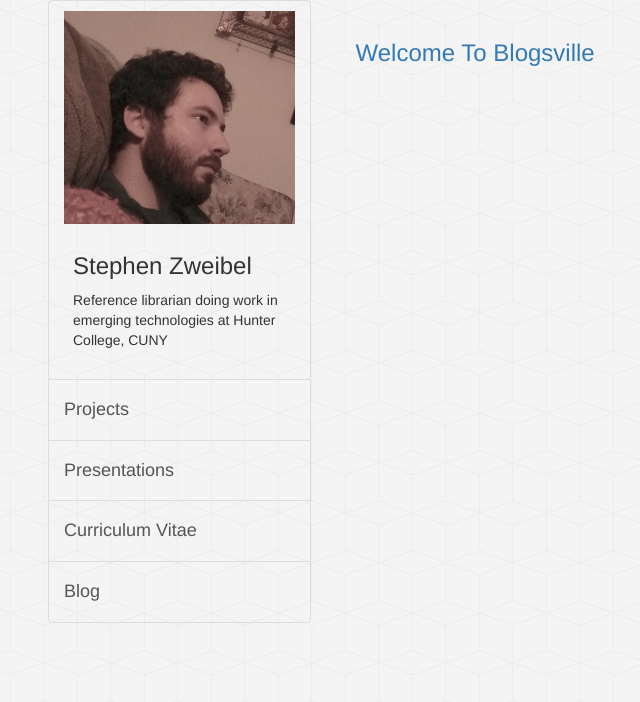
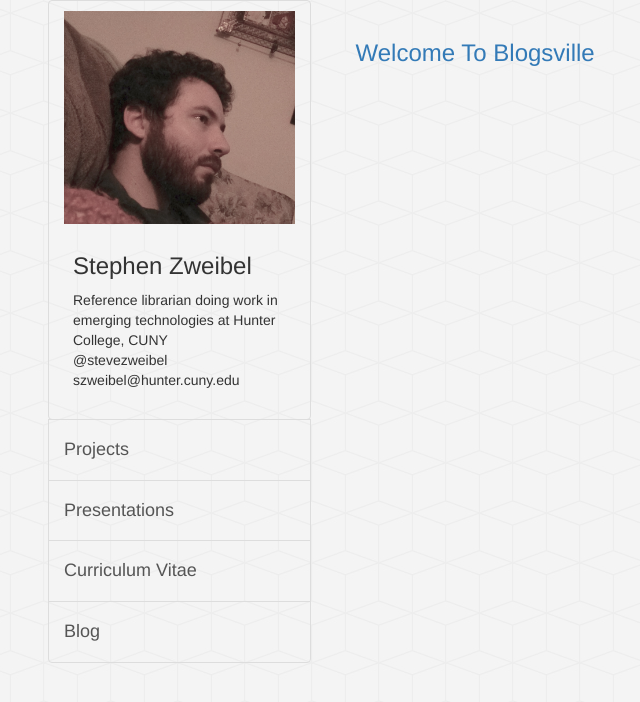
Before and after one commit to szweibel/szweibel.github.io, a Jekyll site: the page built from index.html, in a window 1280 px wide. Shown: the top 702 px of the page, without its empty margins (22-662 px from the left). Built offline with Jekyll 4.4.1, drawn with Linux system fonts in a browser that asks for light colours; nearby versions of some CDN libraries; the list of posts is cut into pages by our own code.

Commit message:
add email

```diff
--- a/_layouts/default.html
+++ b/_layouts/default.html
@@ -20,7 +20,8 @@
               <img src="/images/me2.jpg" alt="Me">
               <div class="caption">
                 <h3>Stephen Zweibel</h3>
-                <p>Reference librarian doing work in emerging technologies at Hunter College, CUNY</p>
+                <p>Reference librarian doing work in emerging technologies at Hunter College, CUNY <br/>@stevezweibel<br/>
+szweibel@hunter.cuny.edu</p>
                 <!-- <p>@<a href="https://twitter.com/stevezweibel">stevezweibel</a></p> -->
             </div>
           </a>
```
